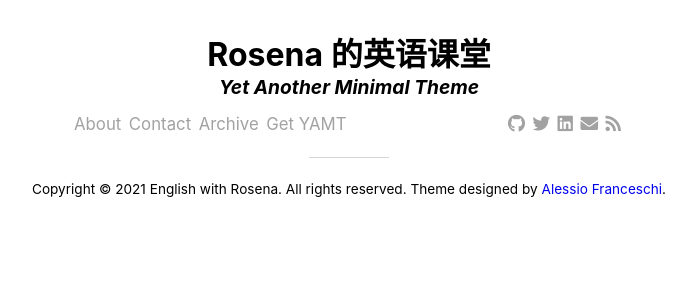
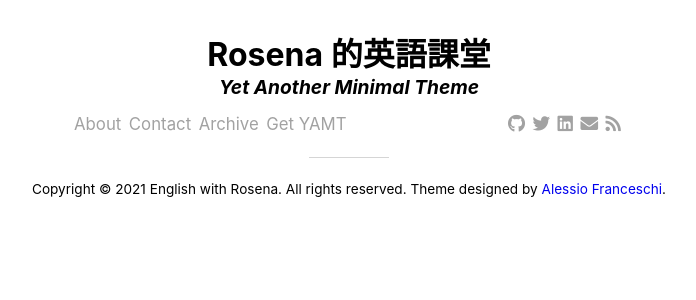
Before and after one commit to englishwithrosena/englishwithrosena.github.io, a Jekyll site: the page built from index.html, in a window 1280 px wide. Shown: the top 300 px of the page, without its empty margins (291-987 px from the left). Built offline with Jekyll 4.4.1, drawn with Linux system fonts in a browser that asks for light colours; nearby versions of some CDN libraries; the list of posts is cut into pages by our own code.

Commit message:
Update _config.yml

```diff
--- a/_config.yml
+++ b/_config.yml
@@ -1,7 +1,7 @@
 # Site settings
-title: Rosena 的英语课堂
+title: Rosena 的英語課堂
 description: "Do not go gentle into that good night"
-url:  "https://englishwithrosena.github.io/index" # Actual base url of the website
+url:  "https://englishwithrosena.github.io" # Actual base url of the website
 baseurl: "/"           # url of the jekyll blog. e.g. if you set url to "mysite.com" and baseurl to "blog", the jekyll website will work on "mysite.com/blog"
 author:
   name: "English with Rosena"
```
